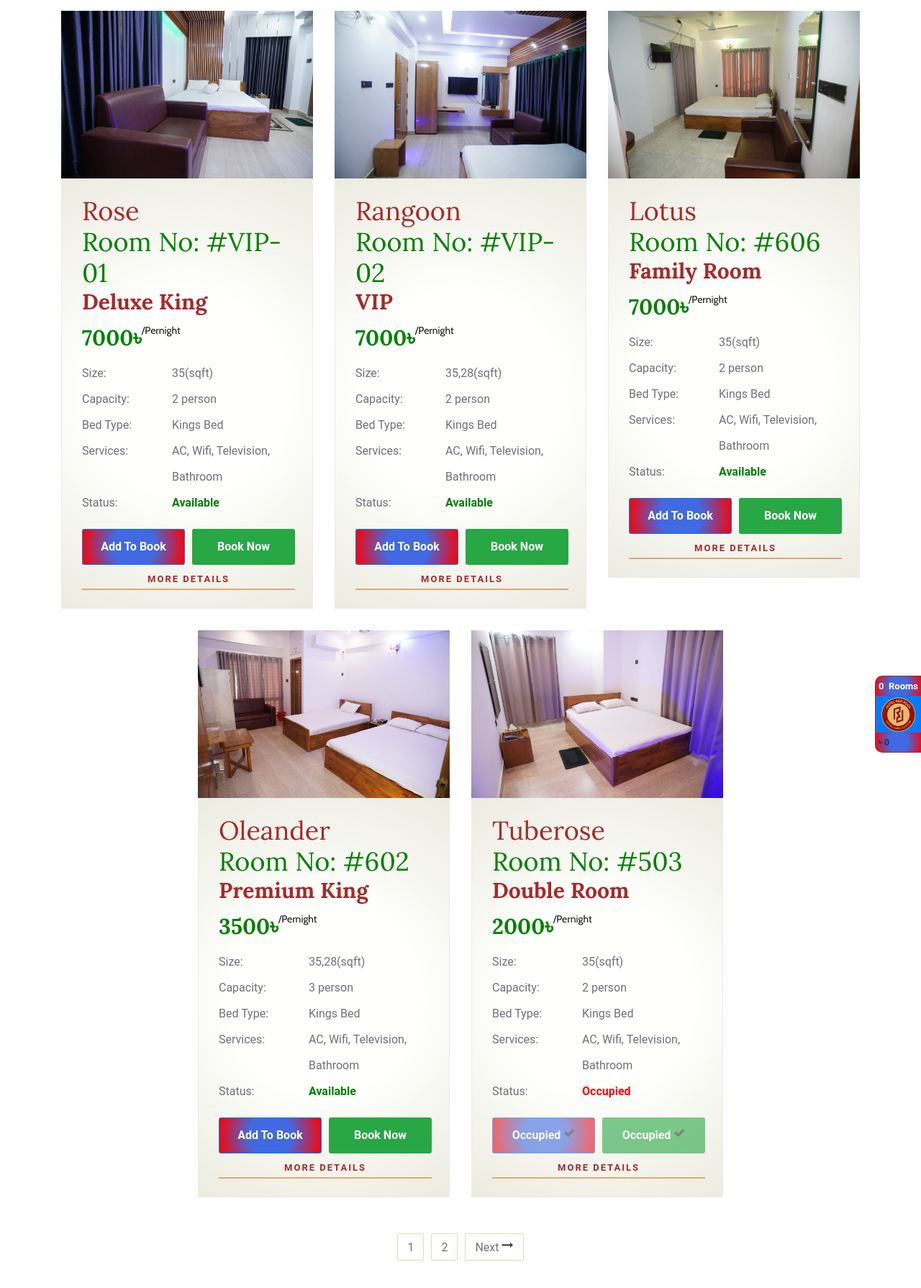
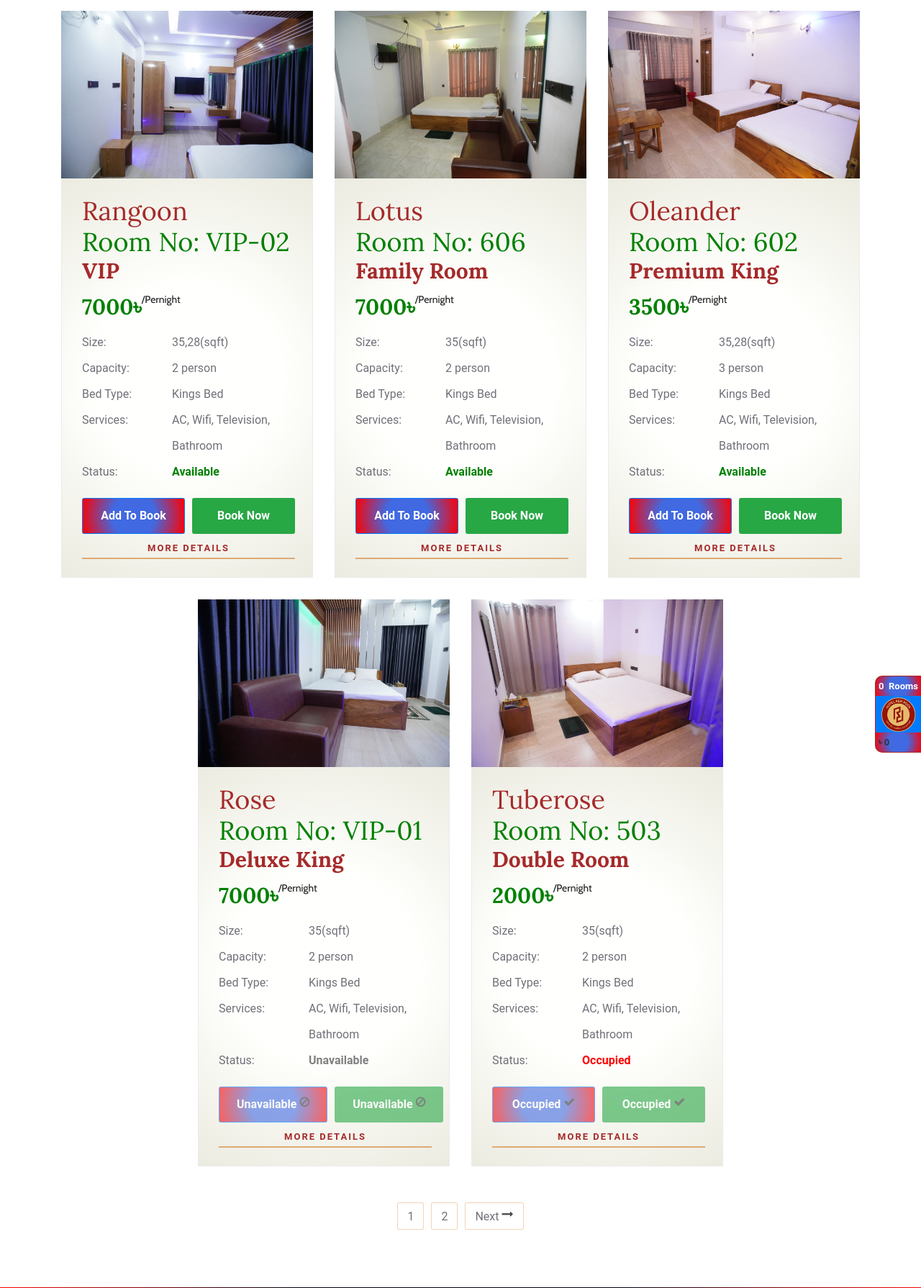
Before and after one commit to sumonben/rhms, a Django app: page /rooms/ in a window 1280 px wide. Shown: the part 163-1953 px from the top of the page at 72% size. Run offline with Django 5.2, Linux system fonts and the light colour scheme; data comes from the database, SQL or seed files in the repository; both versions use the stored data as it was after the commit; some libraries are stand-ins or nearby versions.

Commit message:
updated css color and others alignment 3

```diff
--- a/rooms/admin.py
+++ b/rooms/admin.py
@@ -108,10 +108,10 @@ class RoomTypeAdmin(ImportExportMixin,admin.ModelAdmin):
 
 @admin.register(Room)
 class RoomAdmin(ImportExportMixin, InlineEditableAdmin):
-    list_display=[ 'serial','name','name_eng','room_no','room_type','bed_type']
+    list_display=[ 'serial','name','name_eng','room_no','room_type','bed_type','status']
     list_filter=['room_type','bed_type']
     search_fields = ['name','name_eng','room_no']
-    list_editable =['name','name_eng']
+    list_editable =['name','name_eng','status']
     def get_inline_editable_fields(self):
         # ONLY these fields will be editable
         return ['name','name_eng','room_no']
--- a/rooms/views.py
+++ b/rooms/views.py
@@ -9,10 +9,20 @@ from accounts.models import Staff, Guest,Designation, Department
 def _set_display_status_for_rooms(rooms):
     today = timezone.now().date()
     for room in rooms:
+        manual_status = (room.status or '').lower()
         active_bookings = [
             b for b in room.booking_set.all()
             if b.check_in_status not in ('checked_out', 'cancelled') and not b.check_out_status
         ]
+        if manual_status in ('unavailable', 'maintenance'):
+            room.display_status = 'unavailable'
+            room.booked_until = None
+            continue
+        if manual_status == 'booked':
+            room.display_status = 'booked'
+            pending_bookings = [b for b in active_bookings if b.check_in_status == 'pending' and b.end_day >= today]
+            room.booked_until = max(b.end_day for b in pending_bookings) if pending_bookings else None
+            continue
         if any(b.check_in_status == 'checked_in' for b in active_bookings):
             room.display_status = 'occupied'
             room.booked_until = None
--- a/templates/basepage/basepage.html
+++ b/templates/basepage/basepage.html
@@ -268,7 +268,7 @@
                 for(var i=0; i<response.rooms.length;i++){
 
                 const targetElement = document.getElementById('cart_body'); // Select the target container
-                const newHtml = '<tr><td><input class="input_cart" name="input_'+response.rooms[i].id+'" value="'+response.rooms[i].id+'"><img src="/media/'+ response.rooms[i].main_image +'" alt="img"></td><td class="card-title-product"><a href="/Product/Details/dormicum-75-mg-tab-382a1db1ff51-59a9-5114-9cca-fe7cd0b6"><span class="SearchProductName SearchFont">'+ response.rooms[i].name_eng +', '+ response.rooms[i].room_no+'</span></a><br><strong class="SearchPrice" style="font-size: 15px;">৳  '+response.rooms[i].price+' </strong></td><td class="cart-inc-dsc" style="font-size: 13px; vertical-align: middle; padding: 8px 0px;"><div class="attributes input-group bootstrap-touchspin"></div></td><td style="vertical-align: middle;"><span class="SearchFont SearchPrice">22.00</span></td><td><a class="cross_time"><i class="fa fa-times text-danger"></i></a></td></tr>';
+                const newHtml = '<tr><td><input class="input_cart" name="input_'+response.rooms[i].id+'" value="'+response.rooms[i].id+'" hidden><img src="/media/'+ response.rooms[i].main_image +'" alt="img"></td><td class="card-title-product"><a href="/Product/Details/dormicum-75-mg-tab-382a1db1ff51-59a9-5114-9cca-fe7cd0b6"><span class="SearchProductName SearchFont">'+ response.rooms[i].name_eng +', '+ response.rooms[i].room_no+'</span></a><br><strong class="SearchPrice" style="font-size: 15px;">৳  '+response.rooms[i].price+' </strong></td><td class="cart-inc-dsc" style="font-size: 13px; vertical-align: middle; padding: 8px 0px;"><div class="attributes input-group bootstrap-touchspin"></div></td><td style="vertical-align: middle;"><span class="SearchFont SearchPrice"> '+response.rooms[i].price+' </span></td><td><a class="cross_time"><i class="fa fa-times text-danger"></i></a></td></tr>';
               //"/static/images/hsc-2024-25/"+response.student[0].class_roll+".jpg";
 
                 // "beforeend" inserts the new HTML just before the closing tag of the target element
--- a/templates/frontpage/frontpage.html
+++ b/templates/frontpage/frontpage.html
@@ -382,6 +382,8 @@
                                                             {% with status=room.display_status|default:room.status|default_if_none:"available"|lower %}
                                                                 {% if status == 'available' %}
                                                                     <span style="color: green; font-weight: bold;">Available</span>
+                                                                {% elif status == 'unavailable' %}
+                                                                    <span style="color: gray; font-weight: bold;">Unavailable</span>
                                                                 {% elif status == 'booked' %}
                                                                     <span style="color: orange; font-weight: bold;">
                                                                         Booked{% if room.booked_until %} till {{ room.booked_until }}{% endif %}
@@ -405,10 +407,10 @@
                                                     <button class="btn btn-success" style="padding: 12px 24px; font-size: 16px; font-weight: 600; flex: 1; text-align: center;" onclick="bookNowSingle('room_{{ room.id }}')">Book Now</button>
                                                 {% else %}
                                                     <button class="btn btn-primary" style="background: var(--weather); padding: 12px 24px; font-size: 16px; font-weight: 600; flex: 1; opacity: 0.6; cursor: not-allowed;" disabled>
-                                                        {% if status == 'booked' %}Booked <i class="fa fa-check"></i>{% else %}Occupied <i class="fa fa-check"></i>{% endif %}
+                                                        {% if status == 'booked' %}Booked <i class="fa fa-check"></i>{% elif status == 'unavailable' %}Unavailable {% else %}Occupied <i class="fa fa-check"></i>{% endif %}
                                                     </button>
                                                     <button class="btn btn-success" style="padding: 12px 24px; font-size: 16px; font-weight: 600; flex: 1; text-align: center; opacity: 0.6; cursor: not-allowed;" disabled>
-                                                        {% if status == 'booked' %}Booked <i class="fa fa-check"></i>{% else %}Occupied <i class="fa fa-check"></i>{% endif %}
+                                                        {% if status == 'booked' %}Booked <i class="fa fa-check"></i>{% elif status == 'unavailable' %}Unavailable {% else %}Occupied <i class="fa fa-check"></i>{% endif %}
                                                     </button>
                                                 {% endif %}
                                             </div>
--- a/templates/rooms/rooms.html
+++ b/templates/rooms/rooms.html
@@ -27,7 +27,7 @@
                             <div class="ri-text" style="background: var(--service);">
 
                                 <h2 style="color:brown">{{ room.name_eng }}</h2>
-                                <h2 style="color:green"> Room No: #{{ room.room_no }}</h2>
+                                <h2 style="color:green"> Room No: {{ room.room_no }}</h2>
                                 <h3 style="color:brown">{{ room.room_type.name_eng }}</h3>
 
                                 <h3 style="color:green">{{ room.price }}&#x09F3;<span>/Pernight</span></h3>
@@ -55,6 +55,8 @@
                                                             {% with status=room.display_status|default:room.status|default_if_none:"available"|lower %}
                                                                 {% if status == 'available' %}
                                                                     <span style="color: green; font-weight: bold;">Available</span>
+                                                                {% elif status == 'unavailable' %}
+                                                                    <span style="color: gray; font-weight: bold;">Unavailable</span>
                                                                 {% elif status == 'booked' %}
                                                                     <span style="color: orange; font-weight: bold;">
                                                                         Booked{% if room.booked_until %} till {{ room.booked_until }}{% endif %}
@@ -77,10 +79,10 @@
                                                     <button class="btn btn-success" style="padding: 12px 24px; font-size: 16px; font-weight: 600; flex: 1; text-align: center;" onclick="bookNowSingle('room_{{ room.id }}')">Book Now</button>
                                                 {% else %}
                                                     <button class="btn btn-primary" style="background: var(--weather); padding: 12px 24px; font-size: 16px; font-weight: 600; flex: 1; opacity: 0.6; cursor: not-allowed;" disabled>
-                                                        {% if status == 'booked' %}Booked <i class="fa fa-check"></i>{% else %}Occupied <i class="fa fa-check"></i>{% endif %}
+                                                        {% if status == 'booked' %}Booked <i class="fa fa-check"></i>{% elif status == 'unavailable' %}Unavailable <i class="fa fa-ban"></i>{% else %}Occupied <i class="fa fa-check"></i>{% endif %}
                                                     </button>
                                                     <button class="btn btn-success" style="padding: 12px 24px; font-size: 16px; font-weight: 600; flex: 1; text-align: center; opacity: 0.6; cursor: not-allowed;" disabled>
-                                                        {% if status == 'booked' %}Booked <i class="fa fa-check"></i>{% else %}Occupied <i class="fa fa-check"></i>{% endif %}
+                                                        {% if status == 'booked' %}Booked <i class="fa fa-check"></i>{% elif status == 'unavailable' %}Unavailable <i class="fa fa-ban"></i>{% else %}Occupied <i class="fa fa-check"></i>{% endif %}
                                                     </button>
                                                 {% endif %}
                                             </div>
```
Also changed, not shown: rhms/views.py (+10 -0 lines), templates/rooms/room_details.html (+7 -3 lines), db.sqlite3.
